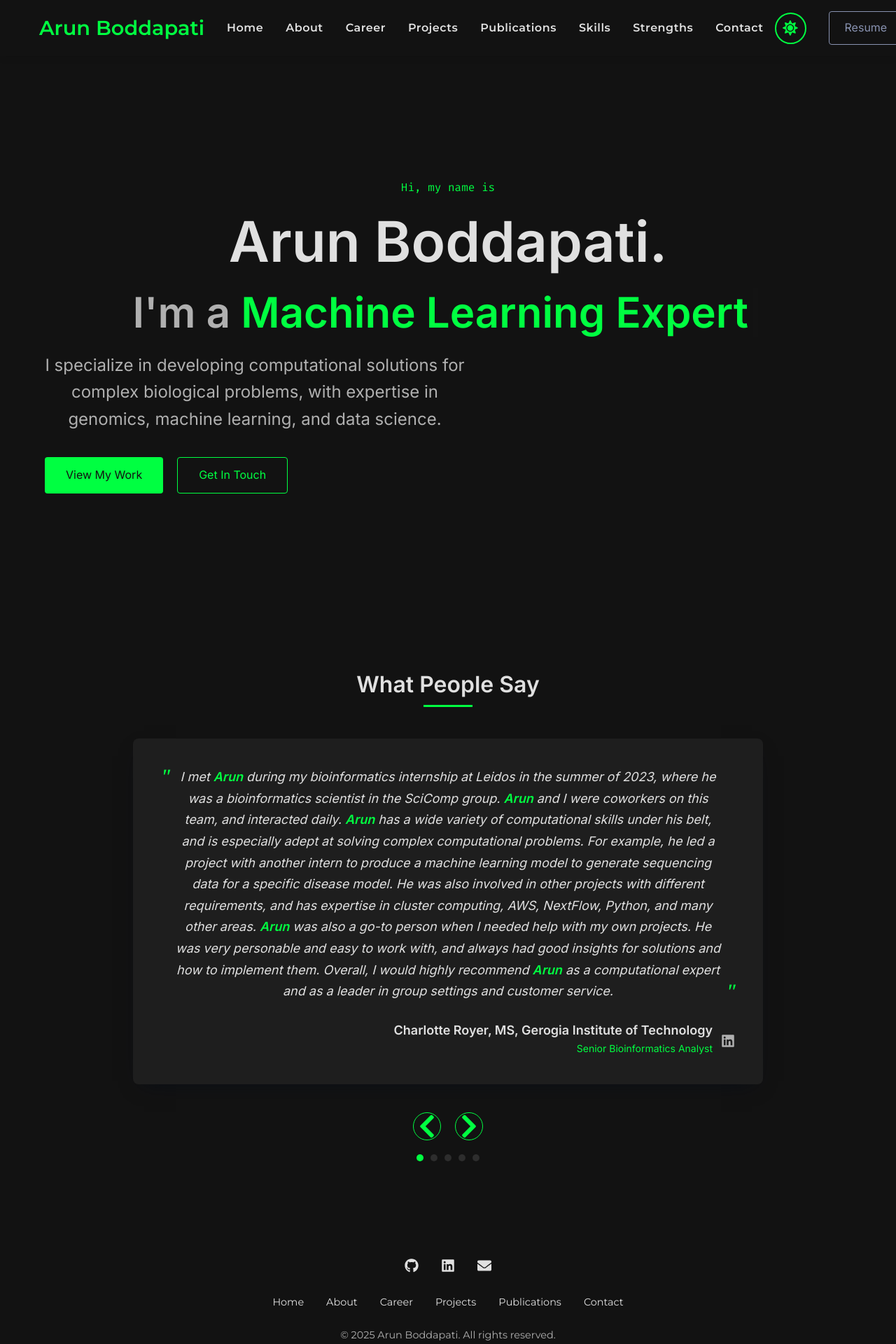
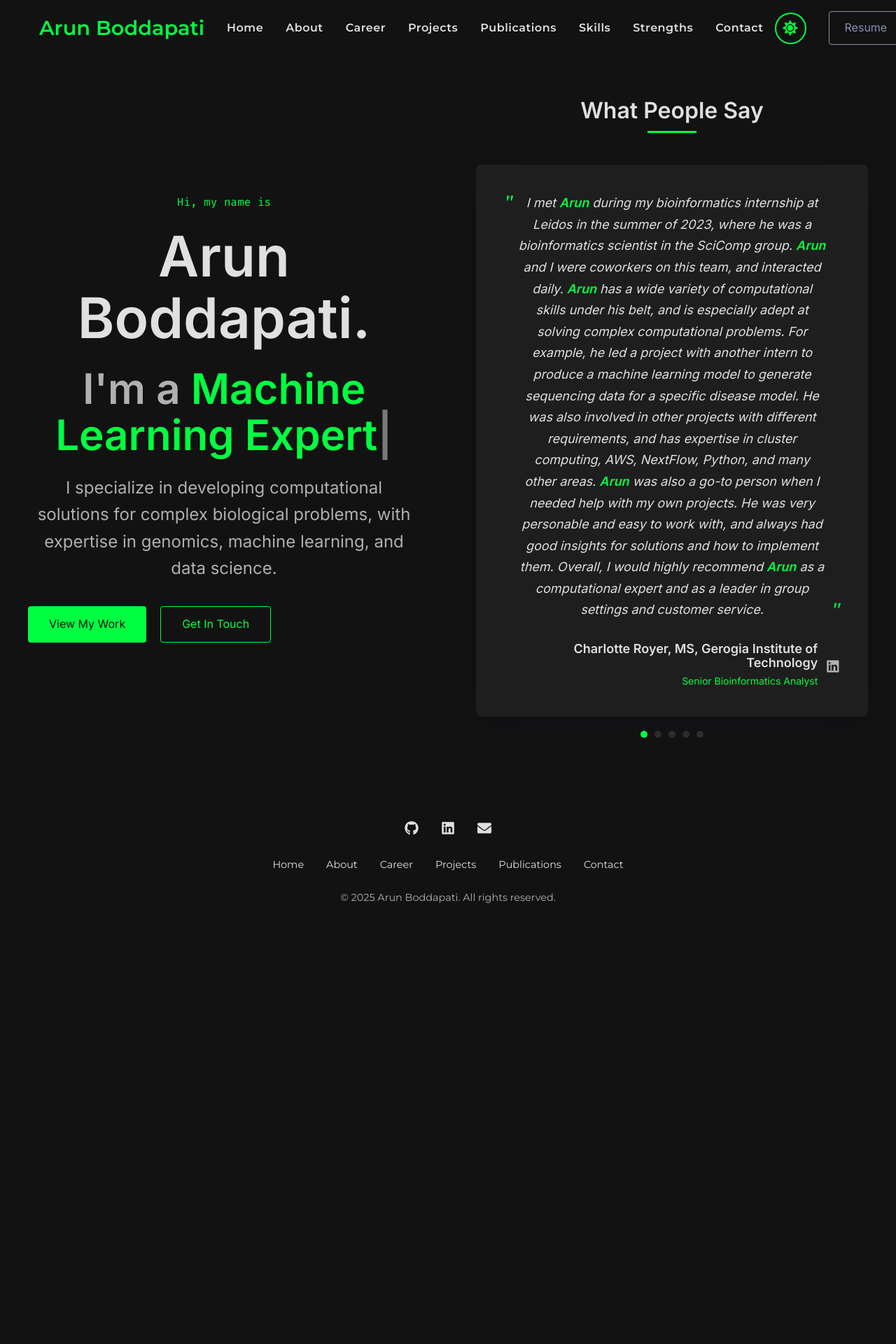
Before and after one commit to arunbodd/Portfolio, a React (Create React App) app: page /#/ in a window 1280 px wide. Shown: the top 1920 px of the page at 70% size. After the commit the page ends 1351 px from the top, so only its background shows below. Built offline with nearby package versions, Linux system fonts and the light colour scheme.

Commit message:
changed the landing page layout

```diff
--- a/src/components/Testimonials.js
+++ b/src/components/Testimonials.js
@@ -1,14 +1,17 @@
-import React, { useState } from 'react';
+import React, { useState, useEffect } from 'react';
 import styled from 'styled-components';
 import { FaQuoteLeft, FaQuoteRight, FaChevronLeft, FaChevronRight, FaLinkedin } from 'react-icons/fa';
 
 const TestimonialsContainer = styled.div`
   background: ${props => props.theme.background};
   color: ${props => props.theme.textSlate};
-  padding: 80px calc((100vw - 1200px) / 2);
+  padding: 20px 0; // Removed calc() padding, using parent padding now.
+  width: 100%; // Ensure it takes full width of its parent wrapper
+  max-width: 600px; // Optional: Constrain width if needed within the right panel
 
   @media screen and (max-width: 768px) {
-    padding: 60px 24px;
+    padding: 15px 0; // Adjust vertical padding if needed for smaller screens
+    max-width: 100%; // Allow full width on smaller screens if stacked
   }
 `;
 
@@ -132,36 +135,6 @@ const LinkedInLink = styled.a`
   }
 `;
 
-const SliderControls = styled.div`
-  display: flex;
-  justify-content: center;
-  margin-top: 40px;
-  gap: 20px;
-`;
-
-const SliderButton = styled.button`
-  background: transparent;
-  border: 1px solid ${props => props.theme.highlight};
-  color: ${props => props.theme.highlight};
-  width: 40px;
-  height: 40px;
-  border-radius: 50%;
-  display: flex;
-  align-items: center;
-  justify-content: center;
-  cursor: pointer;
-  transition: all 0.3s ease;
-
-  &:hover {
-    background: rgba(100, 255, 218, 0.1);
-  }
-
-  &:disabled {
-    opacity: 0.5;
-    cursor: not-allowed;
-  }
-`;
-
 const SliderDots = styled.div`
   display: flex;
   justify-content: center;
@@ -235,6 +208,15 @@ const Testimonials = () => {
     setCurrentIndex(index);
   };
 
+  // Automatic slideshow effect
+  useEffect(() => {
+    const intervalId = setInterval(() => {
+      nextTestimonial();
+    }, 10000); // Change slide every 10 seconds
+
+    return () => clearInterval(intervalId); // Cleanup interval on unmount
+  }, []); // Empty dependency array ensures this runs only once on mount
+
   // Function to highlight the name "Arun" in text
   const highlightName = (text) => {
     const parts = text.split(/(\bArun\b)/g);
@@ -273,15 +255,6 @@ const Testimonials = () => {
             </TestimonialAuthor>
           </TestimonialCard>
 
-          <SliderControls>
-            <SliderButton onClick={prevTestimonial}>
-              <FaChevronLeft />
-            </SliderButton>
-            <SliderButton onClick={nextTestimonial}>
-              <FaChevronRight />
-            </SliderButton>
-          </SliderControls>
-
           <SliderDots>
             {testimonials.map((_, index) => (
               <SliderDot
--- a/src/pages/Home.js
+++ b/src/pages/Home.js
@@ -10,23 +10,27 @@ const HeroContainer = styled.div`
   display: flex;
   flex-direction: column;
   justify-content: center;
-  align-items: flex-start;
-  padding: 0 calc((100vw - 1200px) / 2);
-  height: 100vh;
+  align-items: center;
+  flex: 1;
+  padding: 40px;
   position: relative;
   z-index: 1;
 
+  @media screen and (max-width: 1024px) {
+    width: 100%;
+    flex: none;
+    padding: 100px 40px 50px 40px;
+    align-items: flex-start;
+  }
+
   @media screen and (max-width: 768px) {
-    height: auto;
-    padding-top: 100px;
-    padding-bottom: 100px;
+    padding: 80px 24px 40px 24px;
   }
 `;
 
 const HeroContent = styled.div`
-  max-width: 1200px;
+  max-width: 650px;
   width: 100%;
-  padding: 0 24px;
 `;
 
 const HeroGreeting = styled.p`
@@ -112,11 +116,42 @@ const Button = styled(Link)`
   }
 `;
 
+const PageLayoutContainer = styled.div`
+  display: flex;
+  flex-direction: row;
+  min-height: calc(100vh - 80px);
+  width: 100%;
+  background: ${props => props.theme.background};
+
+  @media screen and (max-width: 1024px) {
+    flex-direction: column;
+    min-height: auto;
+  }
+`;
+
+const TestimonialsWrapperForLayout = styled.div`
+  flex: 1;
+  display: flex;
+  align-items: center;
+  justify-content: center;
+  padding: 40px;
+  background: ${props => props.theme.background};
+
+  @media screen and (max-width: 1024px) {
+    width: 100%;
+    flex: none;
+    padding: 20px 40px 40px 40px;
+  }
+
+  @media screen and (max-width: 768px) {
+    padding: 15px 24px 30px 24px;
+  }
+`;
+
 const Home = () => {
   const typedEl = useRef(null);
 
   useEffect(() => {
-    // Wait for the DOM to be fully loaded
     const options = {
       strings: [
         'Bioinformatics Scientist',
@@ -132,7 +167,6 @@ const Home = () => {
       smartBackspace: true
     };
 
-    // Check if the element exists before initializing Typed
     if (typedEl.current) {
       const typed = new Typed(typedEl.current, options);
 
@@ -149,6 +183,7 @@ const Home = () => {
         description="Arun Boddapati is a Lead Scientist specializing in bioinformatics, genomics, and machine learning with expertise in developing computational pipelines."
         keywords="bioinformatics, genomics, data science, machine learning, computational biology"
       />
+      <PageLayoutContainer>
         <HeroContainer id="home">
           <HeroContent>
             <HeroGreeting>Hi, my name is</HeroGreeting>
@@ -170,7 +205,10 @@ const Home = () => {
             </HeroBtnWrapper>
           </HeroContent>
         </HeroContainer>
+        <TestimonialsWrapperForLayout>
           <Testimonials />
+        </TestimonialsWrapperForLayout>
+      </PageLayoutContainer>
     </>
   );
 };
```
Lines whose indentation alone changed are shown as unchanged.
